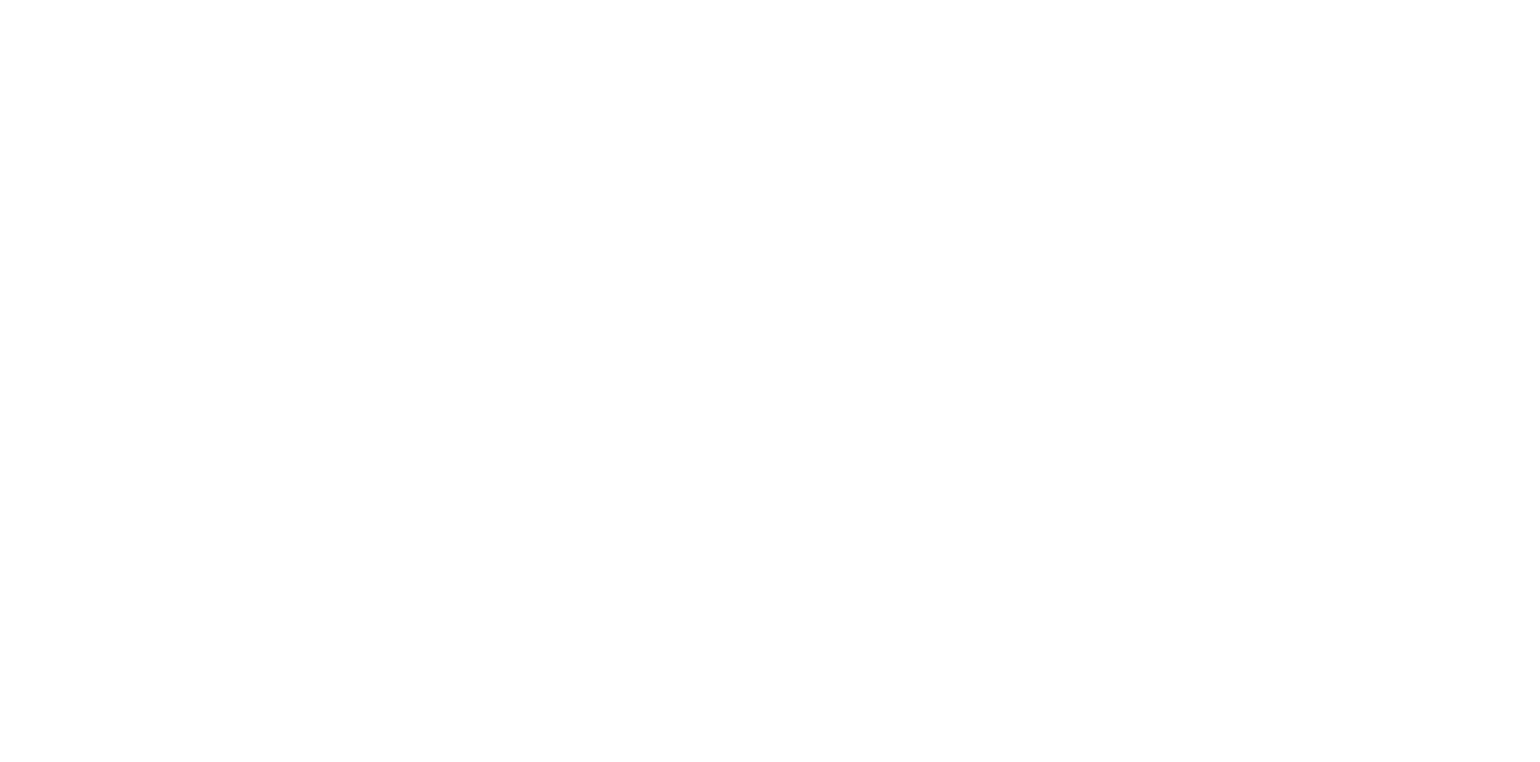
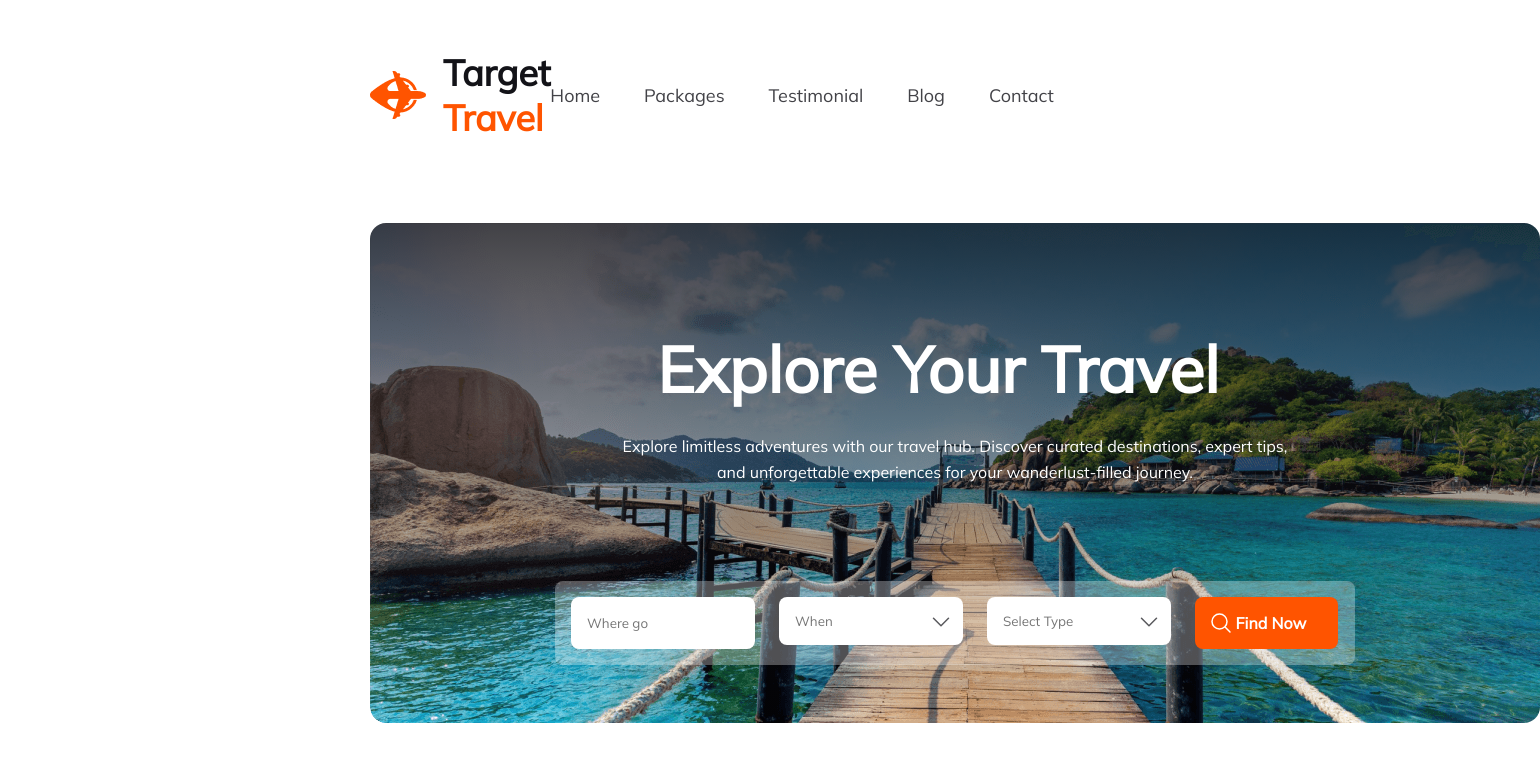
Before and after one commit to fatema-a5878/A-2-Task, a plain HTML site: page index.html in a window 1280 px wide. Shown: the whole page, 1540 px wide, since content can reach past the window. Drawn offline with Linux system fonts and the light colour scheme.

Commit message:
Header Secton Complete

```diff
--- a/index.html
+++ b/index.html
@@ -11,8 +11,50 @@
 </head>
 <body>
     <header>
-
+        <nav>
+            <div class="cmp">
+                <img src="./Images/Group 40071 (2).png" alt="">
+                <p>Target <span>Travel</span></p>
+            </div>
+            <div class="nav-bar">
+                <ul>
+                    <li><a href="">Home</a></li>
+                    <li><a href="">Packages</a></li>
+                    <li><a href="">Testimonial</a></li>
+                    <li><a href="">Blog</a></li>
+                    <li><a href="">Contact</a></li>
+                </ul>
+            </div>
+        </nav>
+        <div class="banner">
+            <div class="banner-content">
+                <p class="banner-title">Explore Your Travel</p>
+                <p class="banner-description">Explore limitless adventures with our travel hub. Discover curated destinations, expert tips, and unforgettable experiences for your wanderlust-filled journey.</p>
+            </div>
+            <div class="banner-input">
+                <input type="text" placeholder="Where go">
+                <div class="when-input">
+                    <input type="text" placeholder="When">
+                <svg width="24" height="24" viewBox="0 0 24 24" fill="none" xmlns="http://www.w3.org/2000/svg">
+                    <path d="M19.5 8.25L12 15.75L4.5 8.25" stroke="#131318" stroke-opacity="0.7" stroke-width="1.5" stroke-linecap="round" stroke-linejoin="round"/>
+                    </svg>
+                </div>
+                <div class="select-input">
+                    <input type="text" placeholder="Select Type">
+                    <svg width="24" height="24" viewBox="0 0 24 24" fill="none" xmlns="http://www.w3.org/2000/svg">
+                        <path d="M19.5 8.25L12 15.75L4.5 8.25" stroke="#131318" stroke-opacity="0.7" stroke-width="1.5" stroke-linecap="round" stroke-linejoin="round"/>
+                        </svg>
+                </div>
+                <div class="button-input">
+                    <input type="button" id="btn" value="Find Now">
+                    <svg width="24" height="24" viewBox="0 0 24 24" fill="none" xmlns="http://www.w3.org/2000/svg">
+                        <path d="M21 21L15.803 15.803M15.803 15.803C17.2096 14.3965 17.9998 12.4887 17.9998 10.4995C17.9998 8.51035 17.2096 6.60262 15.803 5.19605C14.3964 3.78947 12.4887 2.99927 10.4995 2.99927C8.51031 2.99927 6.60258 3.78947 5.196 5.19605C3.78943 6.60262 2.99922 8.51035 2.99922 10.4995C2.99922 12.4887 3.78943 14.3965 5.196 15.803C6.60258 17.2096 8.51031 17.9998 10.4995 17.9998C12.4887 17.9998 14.3964 17.2096 15.803 15.803Z" stroke="white" stroke-width="1.5" stroke-linecap="round" stroke-linejoin="round"/>
+                        </svg>
+                </div>
+            </div>
+        </div>
     </header>
+    <!-- Header Section End -->
     <main>
 
     </main>
--- a/style.css
+++ b/style.css
@@ -3,3 +3,123 @@
     padding: 0;
     font-family: 'Mulish', sans-serif;
 }
+/* Header Styles */
+header{
+    padding: 50px 370px;
+}
+/* Nav bar styles */
+nav{
+    display: flex;
+    justify-content: space-between;
+    align-items: center;
+}
+.cmp img{
+    margin-right: 17px;
+}
+nav .cmp{
+    display: flex;
+    align-items: center;
+    color: #131318;
+    font-size: 36px;
+    font-weight: 900;
+}
+.cmp span{
+    color: #FF5400;
+}
+.nav-bar a{
+    text-decoration: none;
+    color: #424247;
+    text-align: center;
+    font-size: 18px;
+    font-weight: 400;
+}
+.nav-bar li{
+    list-style: none;
+}
+.nav-bar ul{
+    display: flex;
+    gap: 44px;
+}
+.nav-bar a:hover{
+    color: #FF5400;
+}
+/* Banner styles */
+.banner{
+    width: 1170px;
+    height: 500px;
+    background:linear-gradient(180deg, rgba(19, 19, 24, 0.80) 0%, rgba(19, 19, 24, 0.00) 100%), url("../Images/Group\ 13\ \(1\)\ \(1\).png");
+    margin: 83px auto;
+    border-radius: 16px;
+
+}
+.banner-content .banner-title{
+    color: #FFF;
+    font-size: 64px;
+    font-weight: 800;
+    padding: 106px 287px 24px;
+}
+.banner-content .banner-description{
+    color: #FFF;
+    text-align: center;
+    font-size: 16px;
+    font-weight: 400;
+    line-height: 26px;
+    padding: 0px 247px 48px;
+}
+.banner .banner-input{
+display: flex;
+gap: 24PX;
+}
+.banner-input{
+    background-color: rgba(255, 255, 255, 0.30);
+    padding: 16px;
+    border-radius: 8px;
+    margin: 48px 185px 0px;
+}
+.banner-input #btn{
+    width: 143px;
+    height: 52px;
+    border-radius: 8px;
+    background: #FF5400;
+    color: #FFF;
+    text-align: center;
+    font-size: 16px;
+    font-weight: 700;
+    border: none;
+    cursor: pointer;
+}
+.banner-input input{
+    border-radius: 8px;
+    border: none;
+    padding: 16px;
+}
+.when-input{
+    position: relative;
+}
+.when-input svg{
+    position: absolute;
+    top: 13px;
+    left: 150px;
+}
+.select-input{
+    position: relative;
+}
+.select-input svg{
+    position: absolute;
+    top: 13px;
+    left: 150px ;
+}
+.button-input{
+    position: relative;
+}
+.button-input svg{
+    position: absolute;
+    top: 14px;
+    right: 105px;
+}
+.button-input #btn{
+    padding-top: 16px;
+    padding-bottom: 16px;
+    padding-right: 16px;
+    padding-left: 25px;
+}
```
